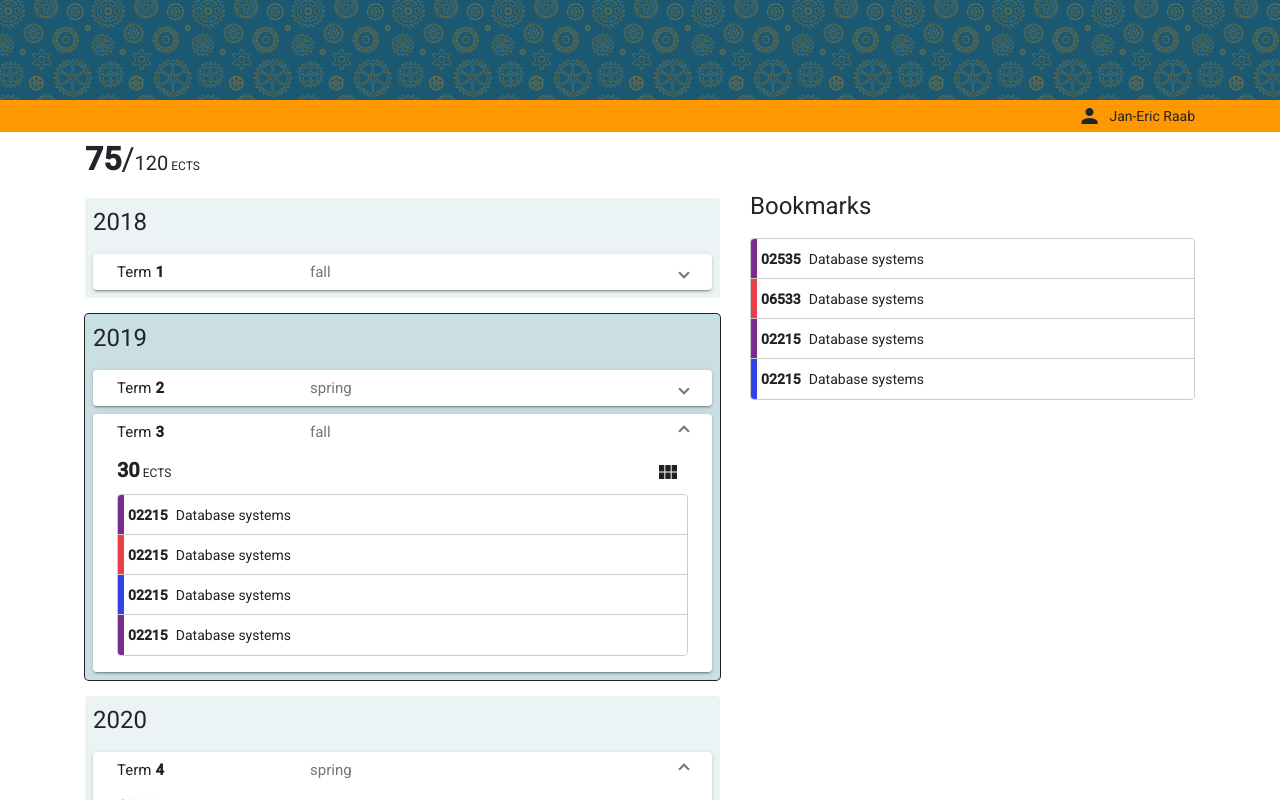
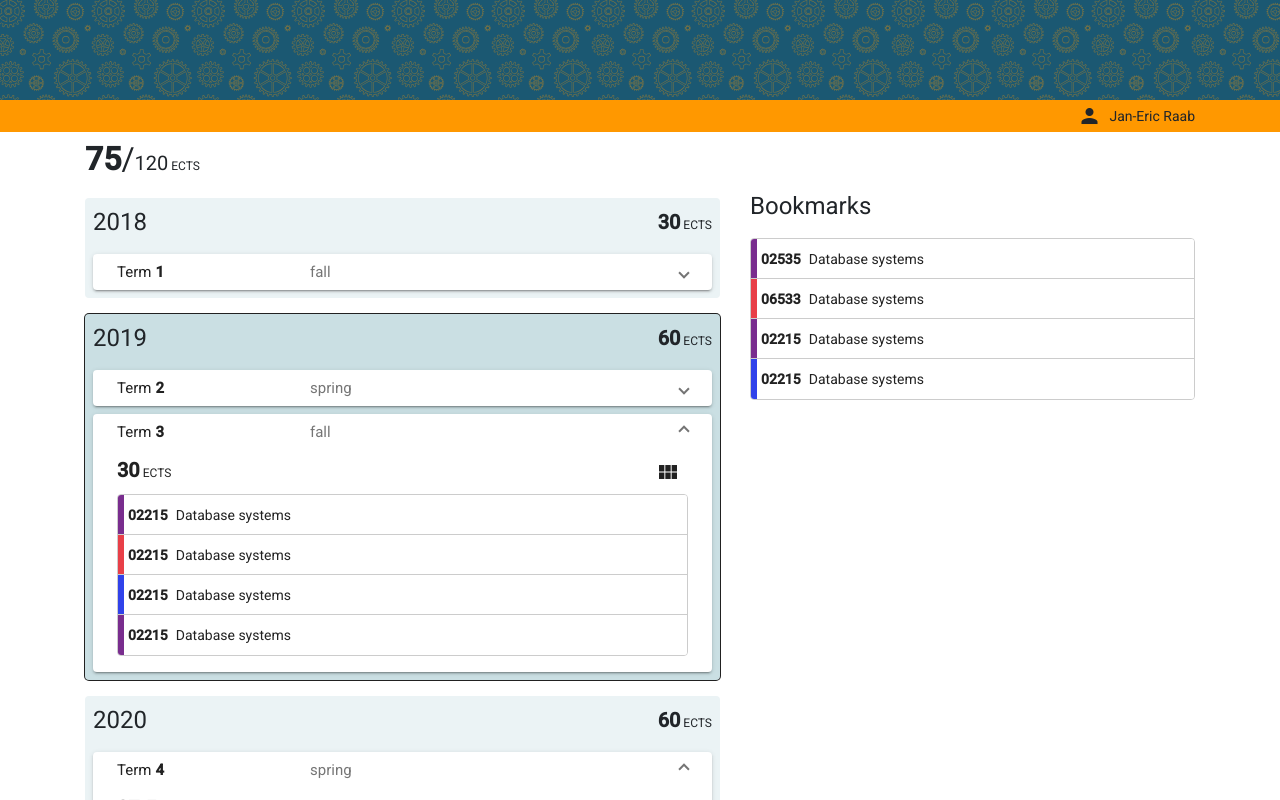
Before and after one commit to Sn0oze/studyPlanner, an Angular app in the folder study-planner-app/: page /planner in a window 1280 px wide. Shown: the top 800 px of the page. Built offline with nearby package versions, Linux system fonts and the light colour scheme.

Commit message:
added total points to academic year

```diff
--- a/study-planner-app/src/app/planner/components/academic-year/academic-year.component.html
+++ b/study-planner-app/src/app/planner/components/academic-year/academic-year.component.html
@@ -1,5 +1,8 @@
 <div class="p-1 mb-3 p-2 rounded group-card" [ngClass]="{'active' : year | activeYear: currentTerm}">
-  <h1>{{year.year}}</h1>
+  <h1 class="d-flex justify-content-between align-items-center">
+    <span>{{year.year}}</span>
+    <span class="points-count font-weight-bold">{{year | pointTotal}}</span>
+  </h1>
   <app-term
     *ngFor="let term of year.terms"
     [term]="term"
```
